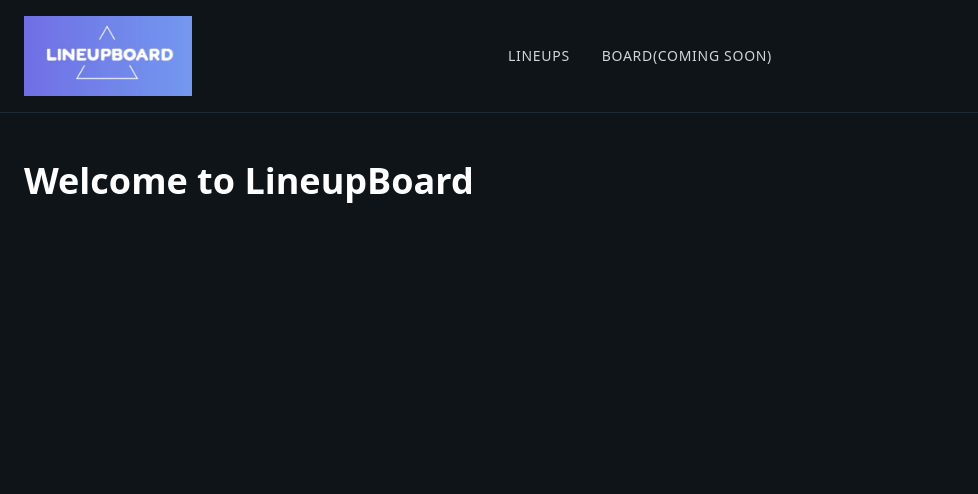
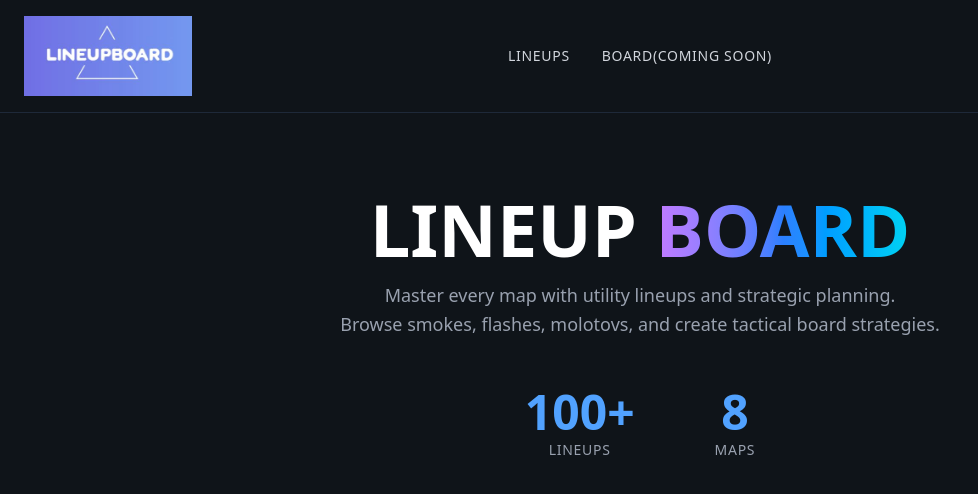
Before and after one commit to JackyHCS/LineupBoard, a Next.js app: page / in a window 1280 px wide. Shown: the top 494 px of the page, without its empty margins (0-978 px from the left). Built offline with nearby package versions, Linux system fonts and the light colour scheme.

Commit message:
Created hero section

```diff
--- /dev/null
+++ b/app/components/LineupHero.tsx
@@ -0,0 +1,42 @@
+export default function LineupHero() {
+    return (
+      <div className="relative bg-[#0f1419] text-white">
+        {/* Hero Content */}
+        <div className="max-w-7xl mx-auto px-6 pt-20 pb-16">
+          <div className="text-center mb-6">
+            <h1 className="text-6xl md:text-7xl font-bold mb-4">
+              LINEUP{' '}
+              <span className="text-transparent bg-clip-text bg-gradient-to-r from-purple-400 via-blue-500 to-cyan-400">
+                BOARD
+              </span>
+            </h1>
+            <p className="text-lg text-gray-400 max-w-3xl mx-auto leading-relaxed">
+              Master every map with  utility lineups and strategic planning.
+              <br />
+              Browse smokes, flashes, molotovs, and create tactical board strategies.
+            </p>
+          </div>
+
+          {/* Stats Section */}
+          <div className="flex flex-wrap justify-center gap-12 md:gap-20 mt-12 mb-16">
+            <div className="text-center">
+              <div className="text-4xl md:text-5xl font-bold text-blue-400 mb-1">
+                100+
+              </div>
+              <div className="text-sm text-gray-400 uppercase tracking-wider">
+                Lineups
+              </div>
+            </div>
+            <div className="text-center">
+              <div className="text-4xl md:text-5xl font-bold text-blue-400 mb-1">
+                8
+              </div>
+              <div className="text-sm text-gray-400 uppercase tracking-wider">
+                Maps
+              </div>
+            </div>
+          </div>
+        </div>
+      </div>
+    );
+  }
--- a/app/page.tsx
+++ b/app/page.tsx
@@ -1,11 +1,12 @@
-import Header from './components/LineupHeader';
+import LineupHeader from './components/LineupHeader';
+import LineupHero from './components/LineupHero';
 
 export default function Home() {
   return (
     <div className="min-h-screen bg-[#0f1419]">
-      <Header />
+      <LineupHeader />
+      <LineupHero />
       <main className="max-w-7xl mx-auto px-6 py-12">
-        <h1 className="text-white text-4xl font-bold">Welcome to LineupBoard</h1>
         {/* Add your page content here */}
       </main>
     </div>
```
